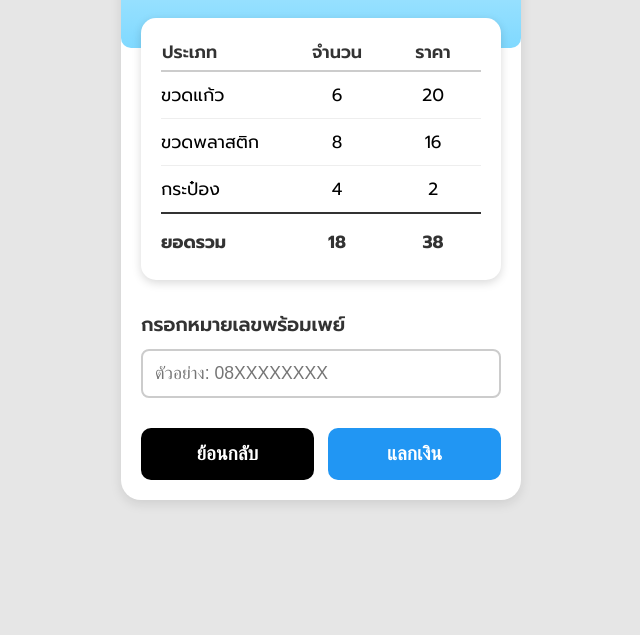
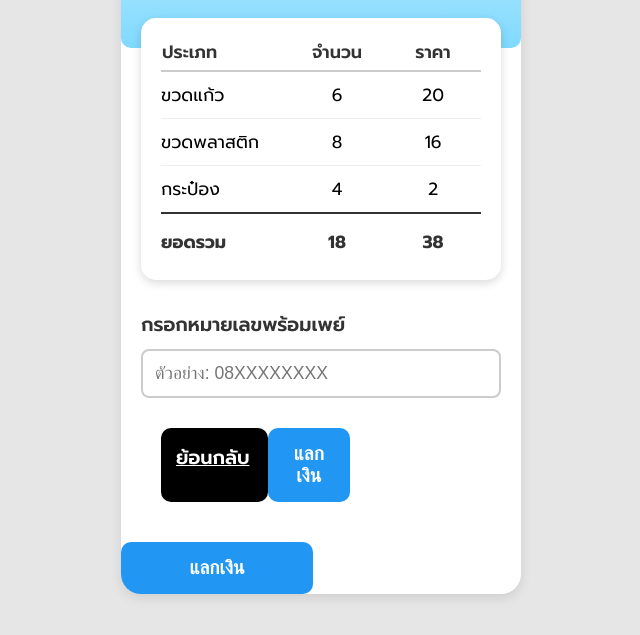
Before and after one commit to Deepmanatee999/Bottle-Sorting, a plain HTML site: page exchange_confirmation.html in a window 1280 px wide. Shown: the part 159-794 px from the top of the page, without its empty margins (319-959 px from the left). Drawn offline with Linux system fonts and the light colour scheme.

Commit message:
Update exchange_confirmation.html

```diff
--- a/exchange_confirmation.html
+++ b/exchange_confirmation.html
@@ -63,10 +63,18 @@
         </div>
 
         <div class="action-buttons">
-            <button class="btn-back">ย้อนกลับ</button>
+            <div class="action-buttons">
+            <a href="index.html" class="btn-back">ย้อนกลับ</a>
+
             <button class="btn-exchange">แลกเงิน</button>
         </div>
     </div>
 
 </body>
 </html>
+            <button class="btn-exchange">แลกเงิน</button>
+        </div>
+    </div>
+
+</body>
+</html>
```
